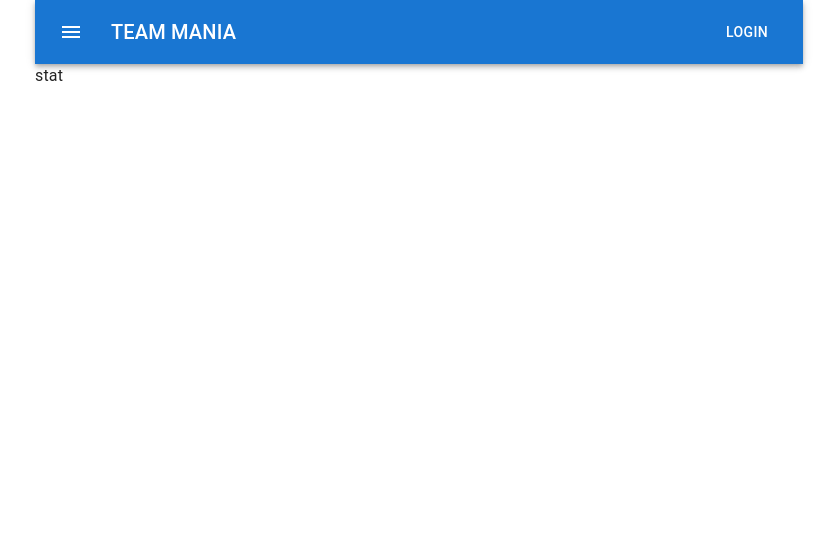
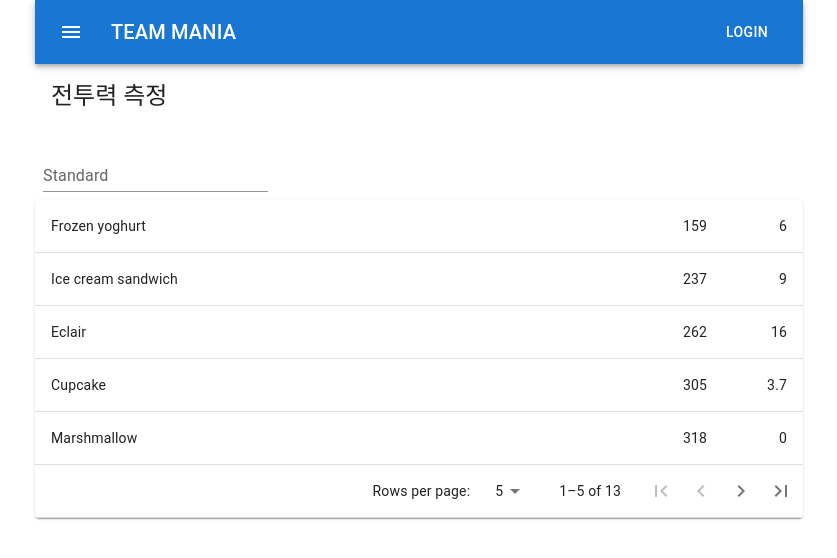
Before and after one commit to 2je0/mania_calendar, a Next.js app in the folder front-end/: page /stat in a window 1280 px wide. Shown: the top 558 px of the page, without its empty margins (221-1058 px from the left). Built offline with nearby package versions, Linux system fonts and the light colour scheme.

Commit message:
✨ feat: 전투력 측정 페이지

```diff
--- a/front-end/pages/reservation.jsx
+++ b/front-end/pages/reservation.jsx
@@ -29,7 +29,7 @@
         />
       </div>
       <div className='flex w-full justify-end px-8'>
-        <button class='bg-blue-500 hover:bg-blue-700 text-white  py-1 px-4 rounded'>
+        <button className='bg-blue-500 hover:bg-blue-700 text-white  py-1 px-4 rounded'>
           예약
         </button>
       </div>
--- a/front-end/pages/stat.jsx
+++ b/front-end/pages/stat.jsx
@@ -1,7 +1,25 @@
 import React from 'react';
+import Box from '@mui/material/Box';
+import TextField from '@mui/material/TextField';
+import Title from '@components/common/Title';
+import StatTable from '@components/stat/StatTable';
 
 const stat = () => {
-  return <div>stat</div>;
+  return (
+    <>
+      <Title title='전투력 측정' />
+      <Box
+        component='form'
+        sx={{
+          '& > :not(style)': { m: 1, width: '25ch' },
+        }}
+        noValidate
+        autoComplete='off'>
+        <TextField id='standard-basic' label='Standard' variant='standard' />
+      </Box>
+      <StatTable />
+    </>
+  );
 };
 
 export default stat;
--- /dev/null
+++ b/front-end/src/components/stat/StatTable.jsx
@@ -0,0 +1,170 @@
+import * as React from 'react';
+import PropTypes from 'prop-types';
+import { useTheme } from '@mui/material/styles';
+import Box from '@mui/material/Box';
+import Table from '@mui/material/Table';
+import TableBody from '@mui/material/TableBody';
+import TableCell from '@mui/material/TableCell';
+import TableContainer from '@mui/material/TableContainer';
+import TableFooter from '@mui/material/TableFooter';
+import TablePagination from '@mui/material/TablePagination';
+import TableRow from '@mui/material/TableRow';
+import Paper from '@mui/material/Paper';
+import IconButton from '@mui/material/IconButton';
+import FirstPageIcon from '@mui/icons-material/FirstPage';
+import KeyboardArrowLeft from '@mui/icons-material/KeyboardArrowLeft';
+import KeyboardArrowRight from '@mui/icons-material/KeyboardArrowRight';
+import LastPageIcon from '@mui/icons-material/LastPage';
+
+function TablePaginationActions(props) {
+  const theme = useTheme();
+  const { count, page, rowsPerPage, onPageChange } = props;
+
+  const handleFirstPageButtonClick = event => {
+    onPageChange(event, 0);
+  };
+
+  const handleBackButtonClick = event => {
+    onPageChange(event, page - 1);
+  };
+
+  const handleNextButtonClick = event => {
+    onPageChange(event, page + 1);
+  };
+
+  const handleLastPageButtonClick = event => {
+    onPageChange(event, Math.max(0, Math.ceil(count / rowsPerPage) - 1));
+  };
+
+  return (
+    <Box sx={{ flexShrink: 0, ml: 2.5 }}>
+      <IconButton
+        onClick={handleFirstPageButtonClick}
+        disabled={page === 0}
+        aria-label='first page'>
+        {theme.direction === 'rtl' ? <LastPageIcon /> : <FirstPageIcon />}
+      </IconButton>
+      <IconButton
+        onClick={handleBackButtonClick}
+        disabled={page === 0}
+        aria-label='previous page'>
+        {theme.direction === 'rtl' ? (
+          <KeyboardArrowRight />
+        ) : (
+          <KeyboardArrowLeft />
+        )}
+      </IconButton>
+      <IconButton
+        onClick={handleNextButtonClick}
+        disabled={page >= Math.ceil(count / rowsPerPage) - 1}
+        aria-label='next page'>
+        {theme.direction === 'rtl' ? (
+          <KeyboardArrowLeft />
+        ) : (
+          <KeyboardArrowRight />
+        )}
+      </IconButton>
+      <IconButton
+        onClick={handleLastPageButtonClick}
+        disabled={page >= Math.ceil(count / rowsPerPage) - 1}
+        aria-label='last page'>
+        {theme.direction === 'rtl' ? <FirstPageIcon /> : <LastPageIcon />}
+      </IconButton>
+    </Box>
+  );
+}
+
+TablePaginationActions.propTypes = {
+  count: PropTypes.number.isRequired,
+  onPageChange: PropTypes.func.isRequired,
+  page: PropTypes.number.isRequired,
+  rowsPerPage: PropTypes.number.isRequired,
+};
+
+function createData(name, calories, fat) {
+  return { name, calories, fat };
+}
+
+const rows = [
+  createData('Cupcake', 305, 3.7),
+  createData('Donut', 452, 25.0),
+  createData('Eclair', 262, 16.0),
+  createData('Frozen yoghurt', 159, 6.0),
+  createData('Gingerbread', 356, 16.0),
+  createData('Honeycomb', 408, 3.2),
+  createData('Ice cream sandwich', 237, 9.0),
+  createData('Jelly Bean', 375, 0.0),
+  createData('KitKat', 518, 26.0),
+  createData('Lollipop', 392, 0.2),
+  createData('Marshmallow', 318, 0),
+  createData('Nougat', 360, 19.0),
+  createData('Oreo', 437, 18.0),
+].sort((a, b) => (a.calories < b.calories ? -1 : 1));
+
+export default function CustomPaginationActionsTable() {
+  const [page, setPage] = React.useState(0);
+  const [rowsPerPage, setRowsPerPage] = React.useState(5);
+
+  // Avoid a layout jump when reaching the last page with empty rows.
+  const emptyRows =
+    page > 0 ? Math.max(0, (1 + page) * rowsPerPage - rows.length) : 0;
+
+  const handleChangePage = (event, newPage) => {
+    setPage(newPage);
+  };
+
+  const handleChangeRowsPerPage = event => {
+    setRowsPerPage(parseInt(event.target.value, 10));
+    setPage(0);
+  };
+
+  return (
+    <TableContainer component={Paper}>
+      <Table sx={{ minWidth: 50 }} aria-label='custom pagination table'>
+        <TableBody>
+          {(rowsPerPage > 0
+            ? rows.slice(page * rowsPerPage, page * rowsPerPage + rowsPerPage)
+            : rows
+          ).map(row => (
+            <TableRow key={row.name}>
+              <TableCell component='th' scope='row'>
+                {row.name}
+              </TableCell>
+              <TableCell style={{ width: 80 }} align='right'>
+                {row.calories}
+              </TableCell>
+              <TableCell style={{ width: 80 }} align='right'>
+                {row.fat}
+              </TableCell>
+            </TableRow>
+          ))}
+
+          {emptyRows > 0 && (
+            <TableRow style={{ height: 53 * emptyRows }}>
+              <TableCell colSpan={6} />
+            </TableRow>
+          )}
+        </TableBody>
+        <TableFooter>
+          <TableRow>
+            <TablePagination
+              style={{ width: 80 }}
+              rowsPerPageOptions={[5, 10, 25, { label: 'All', value: -1 }]}
+              colSpan={3}
+              count={rows.length}
+              rowsPerPage={rowsPerPage}
+              page={page}
+              SelectProps={{
+                inputProps: {},
+                native: true,
+              }}
+              onPageChange={handleChangePage}
+              onRowsPerPageChange={handleChangeRowsPerPage}
+              ActionsComponent={TablePaginationActions}
+            />
+          </TableRow>
+        </TableFooter>
+      </Table>
+    </TableContainer>
+  );
+}
```
